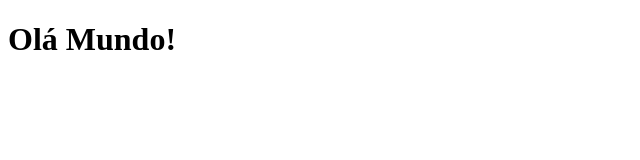
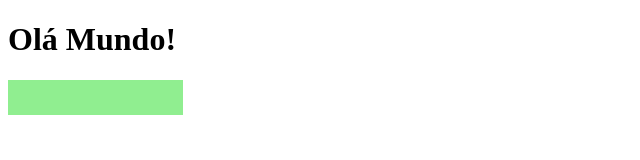
Before and after one commit to ufjf-dcc202/ufjf-dcc202-2025-1-a-atv05-Enzo-Gabriell, a plain HTML site: page index.html in a window 1280 px wide. Shown: the whole page, without its empty margins (0-640 px from the left). Drawn offline with Linux system fonts and the light colour scheme.

Commit message:
adiciona tabuleiro

```diff
--- a/index.html
+++ b/index.html
@@ -4,12 +4,18 @@
     <meta charset="UTF-8">
     <meta name="viewport" content="width=device-width, initial-scale=1.0">
     <title>DCC202 Semana 14</title>
+    <script defer src="./main.js" type="module"></script>
+    <style>
+        .tabuleiro {
+            background: lightgreen;
+            display: grid;
+            grid-template-columns: repeat(7, 1fr);
+            width: calc(7 * 25px);
+            min-height: 35px;
+        }
+    </style>
 </head>
 <body>
     <h1>DCC202 Semana 14</h1>
-    <script>
-        const eH1 = document.querySelector("h1");
-        eH1.textContent = "Olá Mundo!";
-    </script>
 </body>
 </html>
--- /dev/null
+++ b/main.js
@@ -0,0 +1,12 @@
+const eH1 = document.querySelector("h1");
+eH1.textContent = "Olá Mundo!";
+
+const eTabuleiro = criaTabuleiro();
+document.body.append(eTabuleiro);
+
+
+function criaTabuleiro() {
+    const eTabuleiro = document.createElement("div");
+    eTabuleiro.classList.add("tabuleiro");
+    return eTabuleiro;
+}
```
